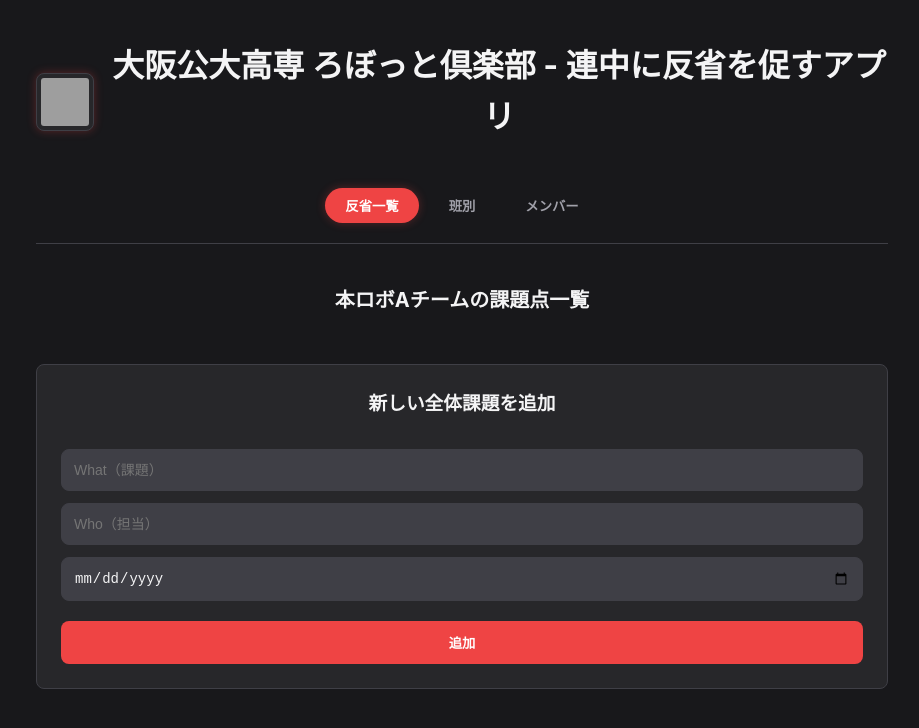
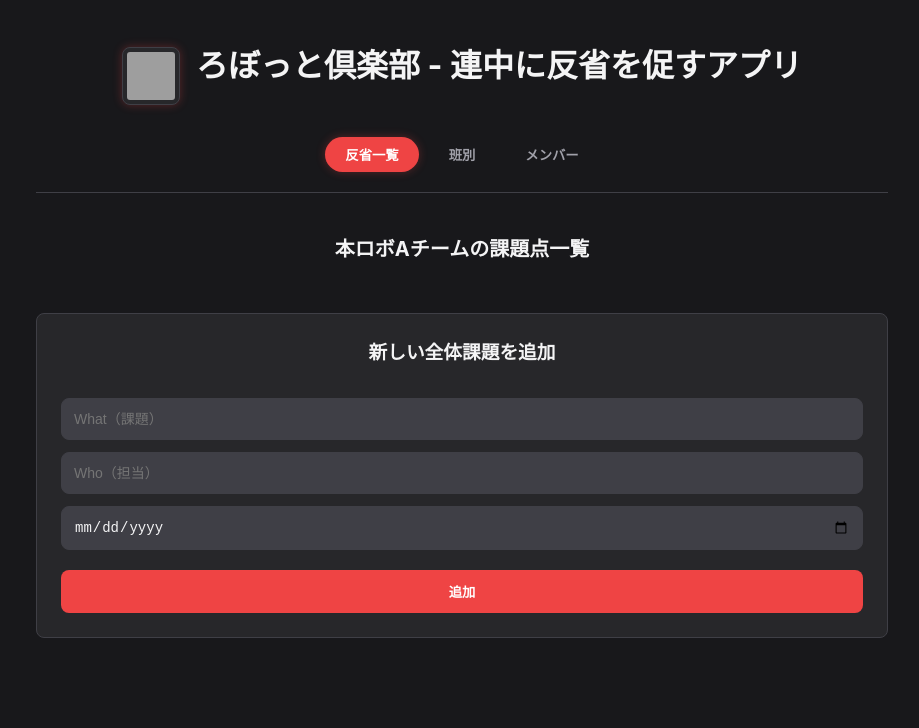
Before and after one commit to hou-rai3/robot-club-tasks, a React (Create React App) app: page / in a window 1280 px wide. Shown: the top 728 px of the page, without its empty margins (178-1097 px from the left). Built offline with nearby package versions, Linux system fonts and the light colour scheme; grey boxes are pictures that could not be loaded.

Commit message:
題名ちょっと変更

```diff
--- a/src/App.js
+++ b/src/App.js
@@ -235,7 +235,7 @@ function App() {
       <header>
         <div className="title-row">
           <img src={logoGif} alt="logo" className="title-gif" />
-          <h1>大阪公大高専 ろぼっと倶楽部 - 連中に反省を促すアプリ</h1>
+          <h1>ろぼっと倶楽部 - 連中に反省を促すアプリ</h1>
         </div>
         <nav>
           <button onClick={() => setActiveTab('overall')} className={activeTab === 'overall' ? 'active' : ''}>反省一覧</button>
```
